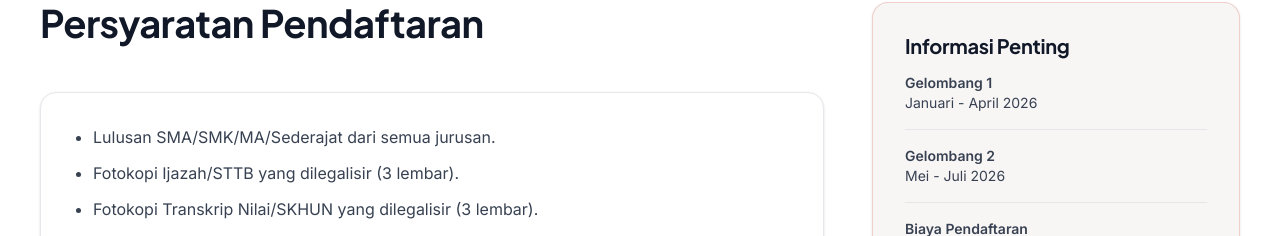
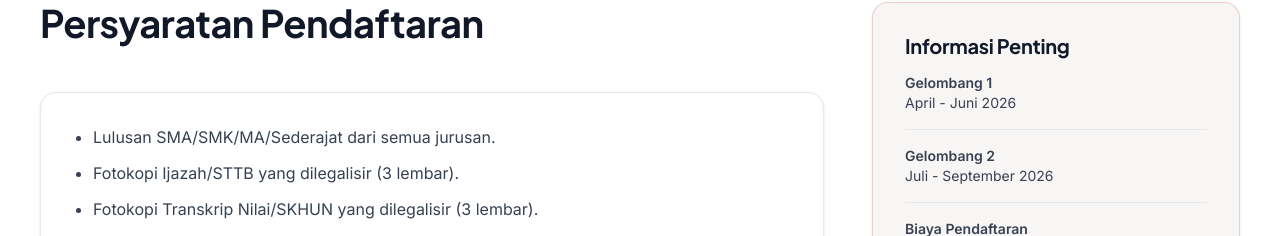
Before and after one commit to mirzajebret/stainus, a Next.js app: page /admissions in a window 1280 px wide. Shown: the part 467-703 px from the top of the page. Built offline with nearby package versions, Linux system fonts and the light colour scheme.

Commit message:
Update page.tsx

```diff
--- a/src/app/admissions/page.tsx
+++ b/src/app/admissions/page.tsx
@@ -69,12 +69,12 @@ export default function AdmissionsPage() {
                   <div className="space-y-4 text-text-body text-sm mb-8">
                     <div>
                       <span className="block font-semibold">Gelombang 1</span>
-                      Januari - April 2026
+                      April - Juni 2026
                     </div>
                     <hr className="border-border-main" />
                     <div>
                       <span className="block font-semibold">Gelombang 2</span>
-                      Mei - Juli 2026
+                      Juli - September 2026
                     </div>
                     <hr className="border-border-main" />
                     <div>
```
